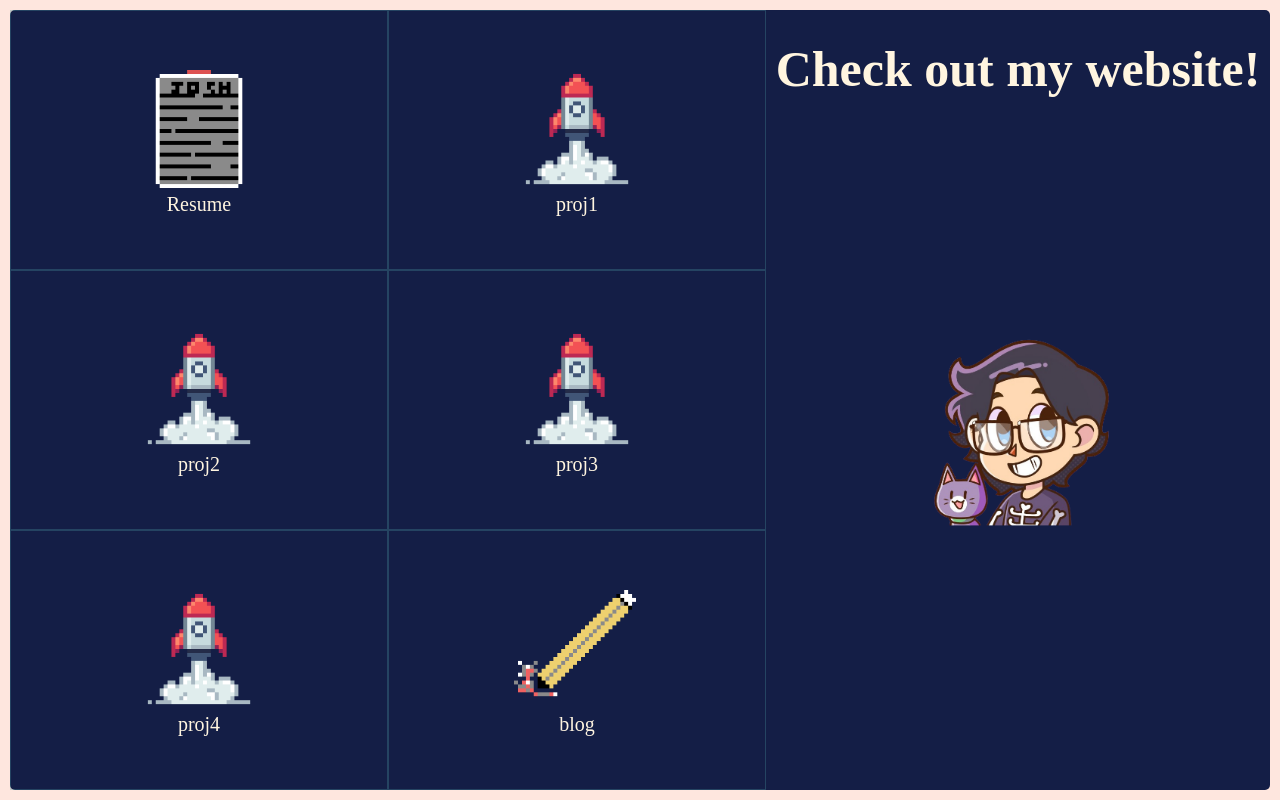
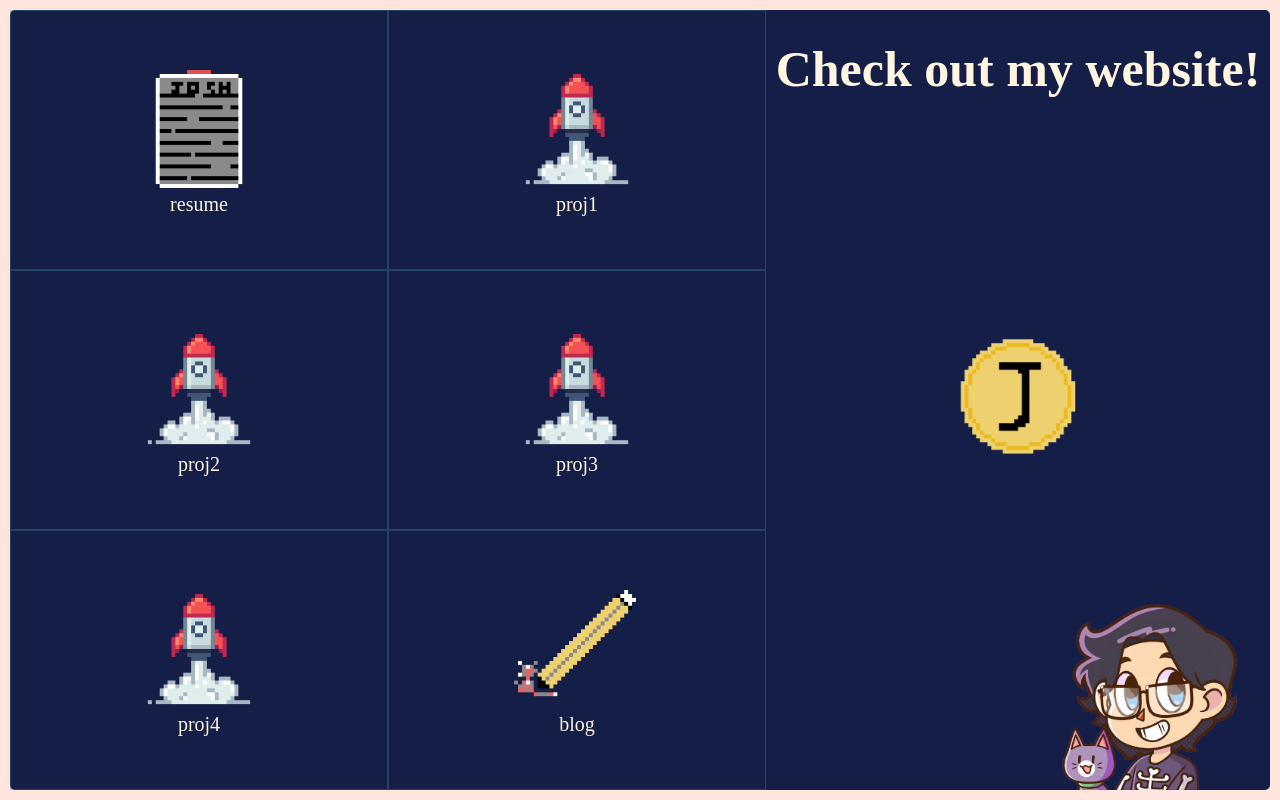
Before and after one commit to joshlarue/old.joshlarue.github.io, a React (Vite) app: page / in a window 1280 px wide. Built offline with nearby package versions, Linux system fonts and the light colour scheme.

Commit message:
added coin sprite and animation

```diff
--- a/src/App.css
+++ b/src/App.css
@@ -38,7 +38,7 @@ h1 {
 
 .icon-grid {
   display: grid;
-  width: 60%;
+  width: 60vw;
   height: 100%;
   grid-template-columns: 1fr 1fr;
 }
@@ -67,29 +67,56 @@ h1 {
   flex-direction: column;
   align-items: center;
   justify-content: top;
-  width: 40%;
+  width: 40vw;
 }
 
-.image-wrapper {
-  height: 200%;
+.images-wrapper {
+  height: 100%;
   display: flex;
+  width: 100%;
+  align-items: center;
   justify-content: center;
-  align-items: center;
-  width: 100%;
 }
 
-.image-wrapper img {
-  width: clamp(7rem, 12.428vw + 3.023rem, 20rem);
-  margin-top: -10rem;
+#coin-img {
+  width: clamp(4rem, 8.604vw + 1.247rem, 13rem);
   animation: upDown 1.7s alternate infinite ease-in-out;
+  position: absolute;
+  margin-top: -25vh;
+}
+@keyframes upDown {
+  to {transform: translatey(25px);}
 }
 
-.image-wrapper img:hover {
-  cursor: pointer;
+#coin-img:hover {
+  animation: spin 0.3s infinite;
 }
 
-@keyframes upDown {
-  to {transform: translatey(25px);}
+@keyframes spin {
+  0% {
+    width: clamp(4rem, 8.604vw + 1.247rem, 13rem);
+    height: clamp(4rem, 8.604vw + 1.247rem, 13rem);
+  }
+  50% {
+    width: 0%;
+  }
+  100% {
+    width: clamp(4rem, 8.604vw + 1.247rem, 13rem);
+    height: clamp(4rem, 8.604vw + 1.247rem, 13rem);
+  }
+}
+
+
+#headshot-img {
+  width: clamp(7rem, 12.428vw + 3.023rem, 20rem);
+  align-self: flex-end;
+  justify-self: right;
+  position: absolute;
+  margin-left: 20vw;
+}
+
+.images-wrapper img:hover {
+  cursor: pointer;
 }
 
 @media (max-width: 600px) {
@@ -103,12 +130,14 @@ h1 {
   .icon-grid {
     width: 100%;
   }
-  .image-wrapper {
+  .images-wrapper {
     height: 7rem;
   }
-  .image-wrapper img {
-    padding-top: 5rem;
-    padding-bottom: 0rem;
+  #coin-img {
+    margin-top: -6vh;
+  }
+  #headshot-img {
+    margin-left: 75vw;
   }
   @keyframes upDown {
     to {transform: translatey(10px);}
--- a/src/App.jsx
+++ b/src/App.jsx
@@ -12,7 +12,7 @@ function App() {
   return (
       <div className="app-inner">
         <div className="icon-grid">
-          <GridIcon img='/react-portfolio/resume.png' desc='Resume' handleHover={handleHover} />
+          <GridIcon img='/react-portfolio/resume.png' desc='resume' handleHover={handleHover} />
           <GridIcon img='/react-portfolio/project.png' desc='proj1' handleHover={handleHover} />
           <GridIcon img='/react-portfolio/project.png' desc='proj2' handleHover={handleHover} />
           <GridIcon img='/react-portfolio/project.png' desc='proj3' handleHover={handleHover} />
@@ -21,8 +21,9 @@ function App() {
         </div>
         <div className="right-side">
           <h1>Check out my {currentHover}!</h1>
-          <div className="image-wrapper">
-            <img src='/react-portfolio/headshot.png' />
+          <div className="images-wrapper">
+              <img id='coin-img' src='/react-portfolio/coin.png' />
+              <img id='headshot-img' src='/react-portfolio/headshot.png' />
           </div>
         </div>
       </div>
```
Also changed, not shown: public/coin.png (added).
